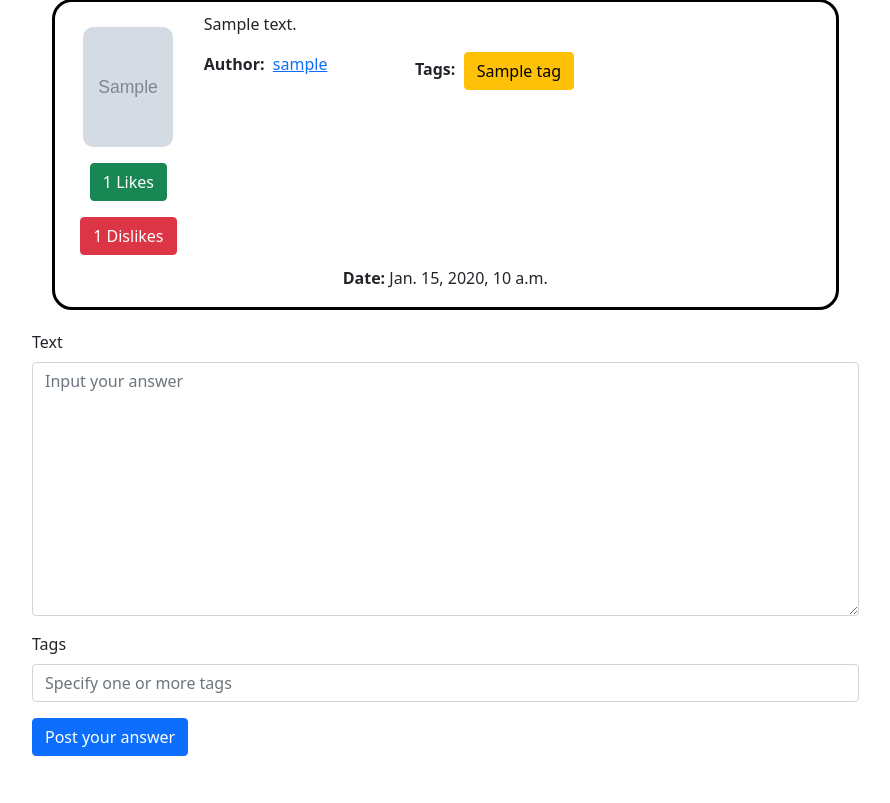
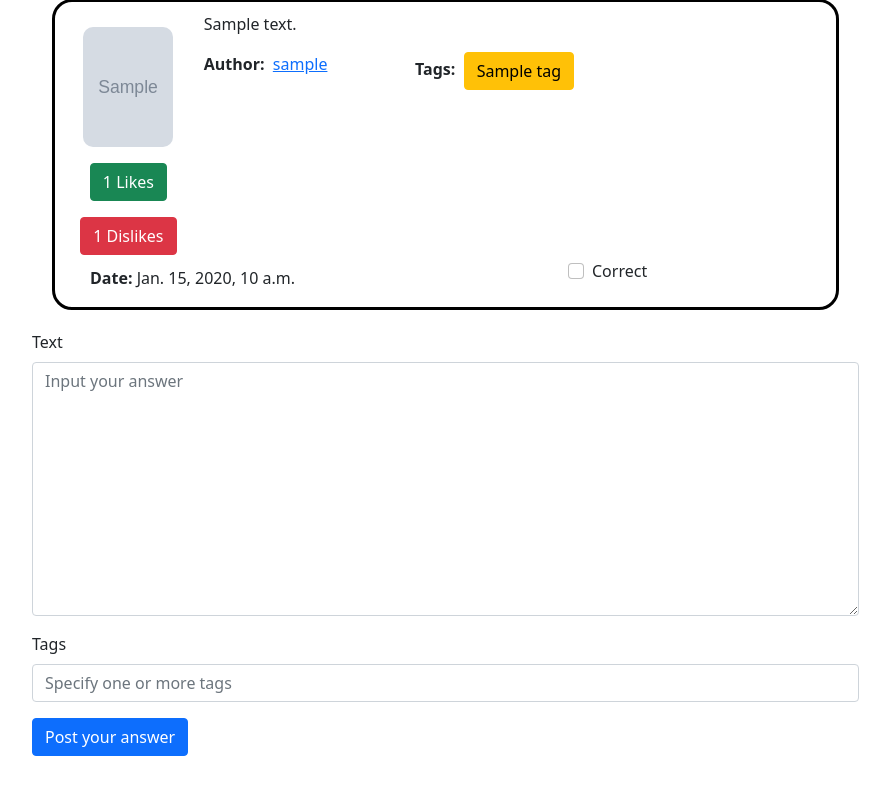
Before and after one commit to Andeo1812/Askme, a Django app: page /question/1 in a window 1280 px wide. Shown: the part 593-1396 px from the top of the page, without its empty margins (53-943 px from the left). Run offline with Django 4.2, Linux system fonts and the light colour scheme; tables that the repository leaves empty hold one stand-in row (values such as "Sample post"); grey boxes marked "Sample" are stand-in pictures; some libraries are stand-ins or nearby versions.

Commit message:
fix settings

```diff
--- a/app/forms.py
+++ b/app/forms.py
@@ -63,6 +63,24 @@ class AskForm(forms.ModelForm):
             "text": forms.Textarea(attrs={"class": "form-group mb-3", "placeholder": "Peculiarities of C++ multithreading?"})
         }
 
+    def clean_tag_list(self):
+        data = self.data['tag_list']
+        if len(data) > 63:
+            raise ValidationError("Tags should be less then 64 symbols.")
+        return data
+
+    def clean_title(self):
+        data = self.data['title']
+        if len(data) > 127:
+            raise ValidationError("Title should be less then 128 symbols.")
+        return data
+
+    def clean_text(self):
+        data = self.data['text']
+        if len(data) > 2027:
+            raise ValidationError("Description should be less then 2028 symbols.")
+        return data
+
 
 class AnswerForm(forms.ModelForm):
     tag_list = forms.CharField(widget=forms.TextInput(attrs={"class": "form-group mb-3",
@@ -75,6 +93,12 @@ class AnswerForm(forms.ModelForm):
         widgets = {
             "text": forms.Textarea(attrs={"class": "form-group mb-3", "placeholder": "Input your answer"})
         }
+
+    def clean_text(self):
+        data = self.data['text']
+        if len(data) > 2027:
+            raise ValidationError("Description should be less then 2028 symbols.")
+        return data
 
 
 class SettingsForm(forms.ModelForm):
--- a/app/views.py
+++ b/app/views.py
@@ -110,7 +110,6 @@ def ask(request):
                 question.tags.add(new)
             question.save()
             return redirect("question", question_id=question.id)
-        form.save()
 
     return render(request, 'ask.html',
                   {'form': form, 'popular_tags': top_tags, 'best_members': users, "key": "authorized"})
--- a/templates/ask.html
+++ b/templates/ask.html
@@ -3,7 +3,7 @@
 {% load bootstrap4 %}
 
 {% block content %}
-<h2 class="mt-5">Questions</h2>
+<h2 class="mt-5">Question</h2>
 <form action="/ask/" method="post">
     {% bootstrap_form form %}
     {% csrf_token %}
--- a/templates/include/answer.html
+++ b/templates/include/answer.html
@@ -37,5 +37,20 @@
         </div>
     </div>
 
-    <a class="btn"> <b>Date:</b>&nbsp{{ question.pub_date }}</a>
+
+    <div class="row">
+        <div class="col-8">
+            <a class="btn"> <b>Date:</b>&nbsp{{ question.pub_date }}</a>
+        </div>
+
+        <div class="col-4">
+            <div class="form-check">
+                <label class="form-check-label" for="defaultCheck1">
+                    Correct
+                </label>
+                <input class="form-check-input" type="checkbox" value="" id="defaultCheck1">
+            </div>
+        </div>
+    </div>
+
 </div>
```
